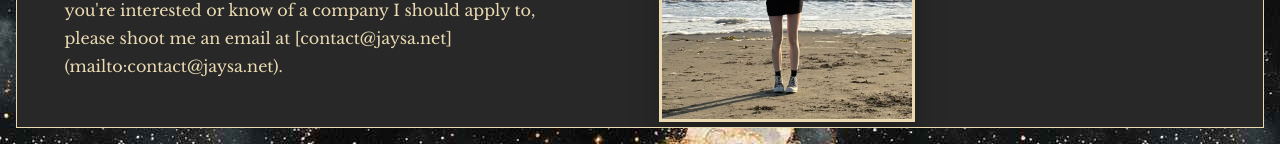
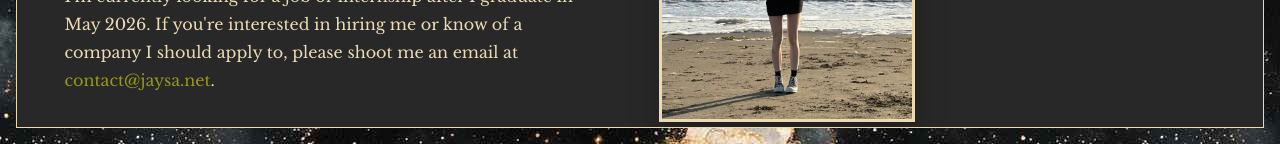
Before and after one commit to jaysa68/jaysa.net-web, a Next.js app in the folder jaysa.net/: page /about in a window 1280 px wide. Shown: the part 656-800 px from the top of the page. Built offline with nearby package versions, Linux system fonts and the light colour scheme.

Commit message:
fix about blurb

```diff
--- a/jaysa.net/src/app/about/page.js
+++ b/jaysa.net/src/app/about/page.js
@@ -27,7 +27,9 @@ export default function Home() {
         until late into the night. I've been a bit too busy in college to continue
         this habit... but I'll bring it back soon.
 
-        I'm currently looking for a job or internship after I graduate in May 2026. If you're interested or know of a company I should apply to, please shoot me an email at [contact@jaysa.net](mailto:contact@jaysa.net).
+        <br/><br/>
+
+        I'm currently looking for a job or internship after I graduate in May 2026. If you're interested in hiring me or know of a company I should apply to, please shoot me an email at <Link href="mailto:contact@jaysa.net" className={styles.pLink}>contact@jaysa.net</Link>.
         </p>
     </div>
 
```
